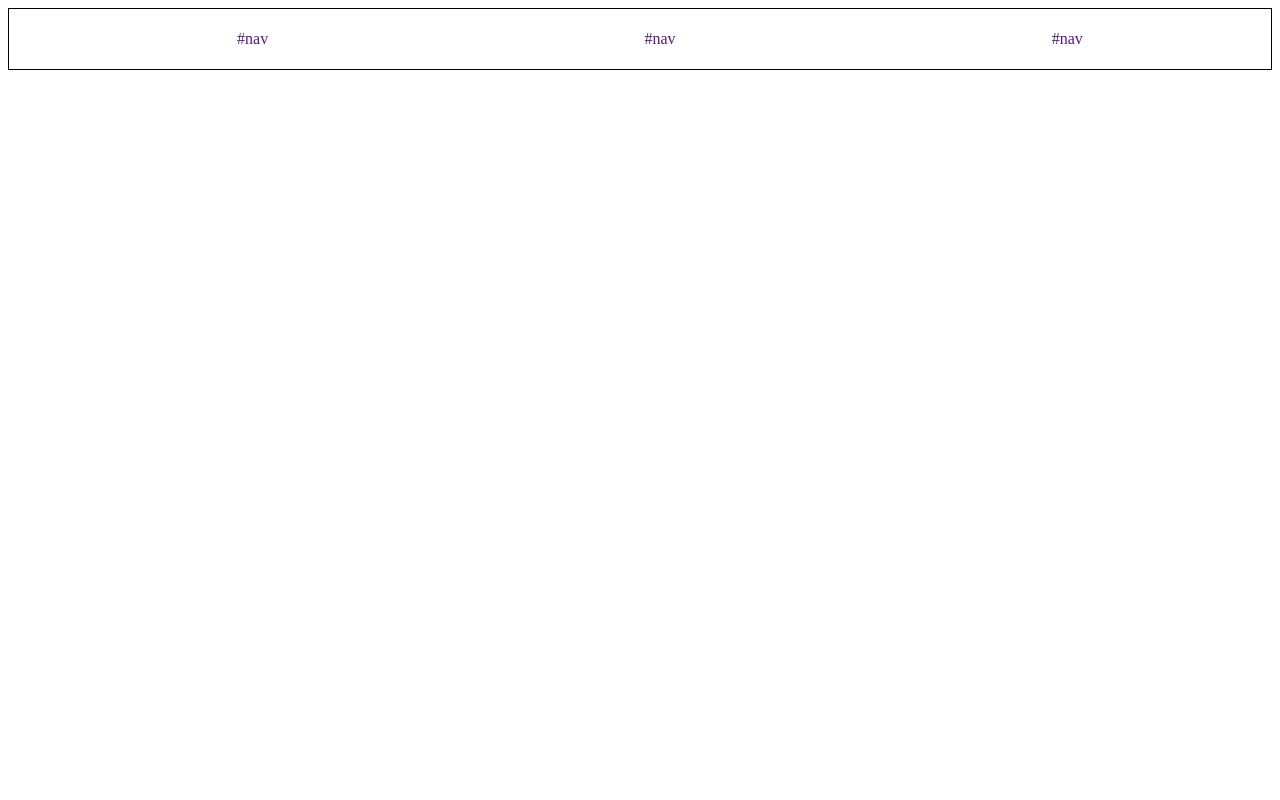
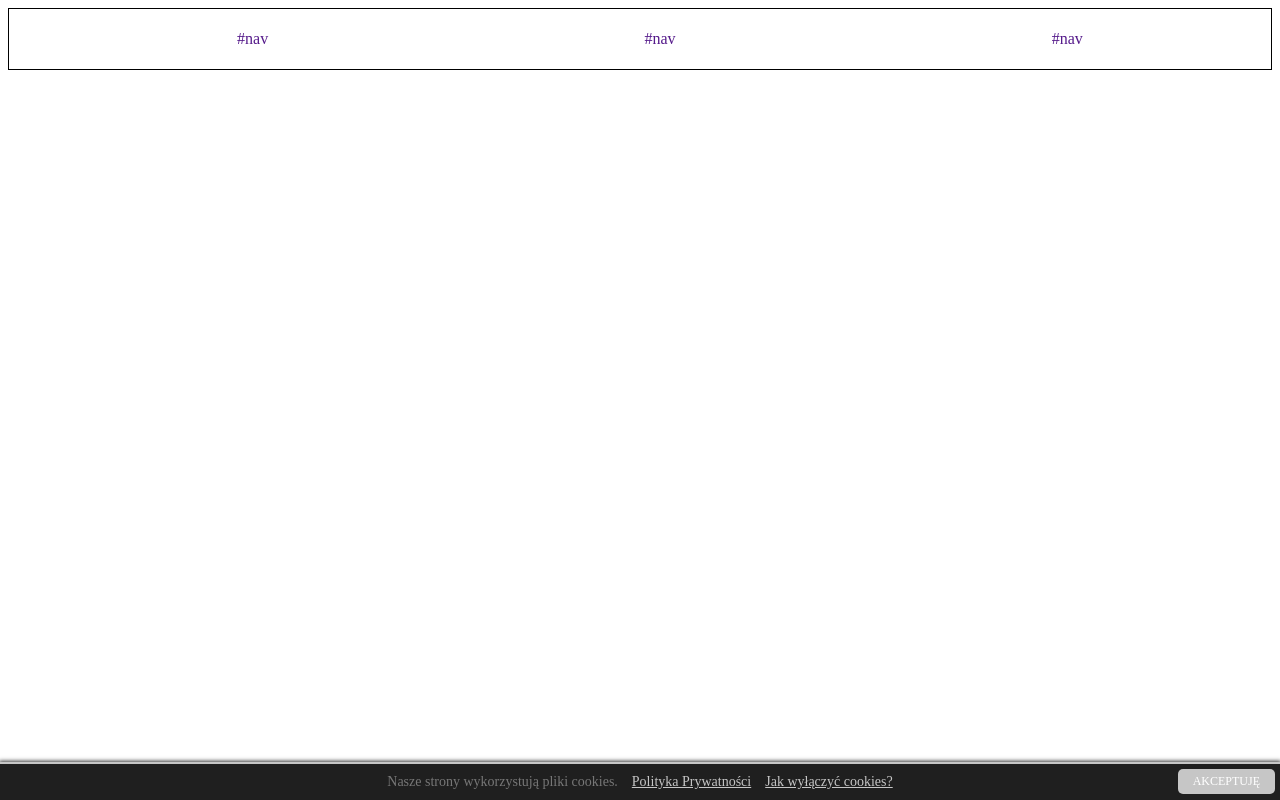
Before and after one commit to infoshareacademy/jfddl8-shredders-www, a plain HTML site: page index.html in a window 1280 px wide. Drawn offline with Linux system fonts and the light colour scheme.

Commit message:
added-cookies-alert

```diff
--- a/index.html
+++ b/index.html
@@ -23,6 +23,15 @@
 
     <footer>
 
+        <div id="simplecookienotification_v01" style="display: block; z-index: 99999; min-height: 35px; width: 100%; position: fixed; background: rgb(31, 31, 31); border-image: initial; border-width: 2px 0px 0px; border-top-style: outset; border-color: rgb(198, 198, 198); text-align: center; right: 0px; color: rgb(119, 119, 119); bottom: 0px; left: 0px; box-shadow: rgba(0, 0, 0, 0.8) 0px 0px 4px 1px; border-right-style: initial; border-bottom-style: initial; border-left-style: initial; border-radius: 0px;">
+            <div style="padding:10px; margin-left:15px; margin-right:15px; font-size:14px; font-weight:normal;">
+            <span id="simplecookienotification_v01_powiadomienie">Nasze strony wykorzystują pliki cookies.</span><span id="br_pc_title_html"> &nbsp;&nbsp; </span>
+            <a id="simplecookienotification_v01_polityka" href="http://jakwylaczyccookie.pl/polityka-cookie/" style="color: rgb(198, 198, 198);">Polityka Prywatności</a><span id="br_pc2_title_html"> &nbsp;&nbsp; </span>
+            <a id="simplecookienotification_v01_info" href="http://jakwylaczyccookie.pl/jak-wylaczyc-pliki-cookies/" style="color: rgb(198, 198, 198);">Jak wyłączyć cookies?</a><div id="jwc_hr1" style="height: 10px; display: none;"></div>
+            <a id="okbutton" href="javascript:simplecookienotification_v01_create_cookie('simplecookienotification_v01',1,7);" style="position: absolute; background: rgb(198, 198, 198); color: rgb(255, 255, 255); padding: 5px 15px; text-decoration: none; font-size: 12px; font-weight: normal; border: 0px solid rgb(31, 31, 31); border-radius: 5px; top: 5px; right: 5px;">AKCEPTUJĘ</a><div id="jwc_hr2" style="height: 10px; display: none;"></div>
+            </div>
+            </div>
+            <script type="text/javascript">var galTable= new Array(); var galx = 0;</script><script type="text/javascript">function simplecookienotification_v01_create_cookie(name,value,days) { if (days) { var date = new Date(); date.setTime(date.getTime()+(days*24*60*60*1000)); var expires = "; expires="+date.toGMTString(); } else var expires = ""; document.cookie = name+"="+value+expires+"; path=/"; document.getElementById("simplecookienotification_v01").style.display = "none"; } function simplecookienotification_v01_read_cookie(name) { var nameEQ = name + "="; var ca = document.cookie.split(";"); for(var i=0;i < ca.length;i++) { var c = ca[i]; while (c.charAt(0)==" ") c = c.substring(1,c.length); if (c.indexOf(nameEQ) == 0) return c.substring(nameEQ.length,c.length); }return null;}var simplecookienotification_v01_jest = simplecookienotification_v01_read_cookie("simplecookienotification_v01");if(simplecookienotification_v01_jest==1){ document.getElementById("simplecookienotification_v01").style.display = "none"; }</script>
     </footer>
 
     <script src="js/jquery.js"></script>
```
